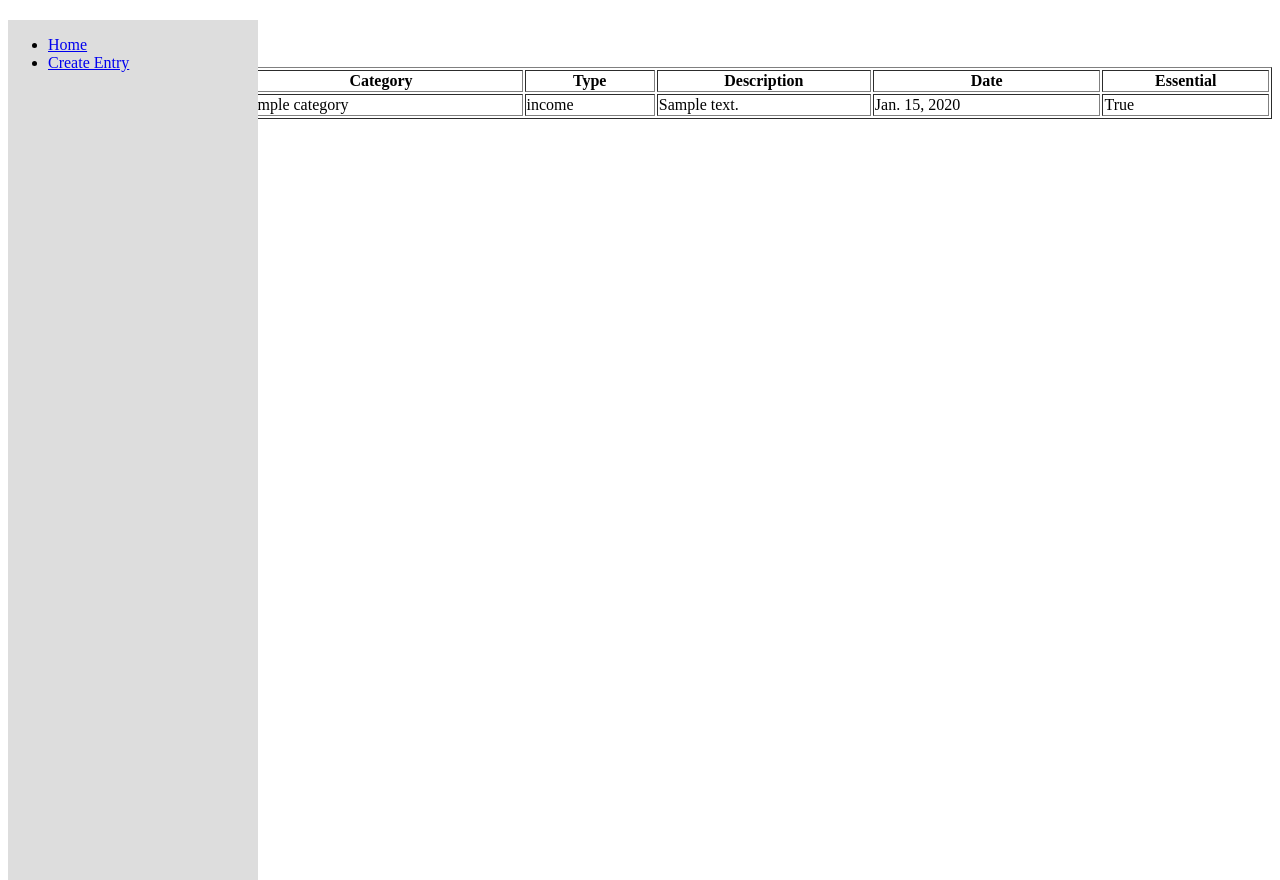
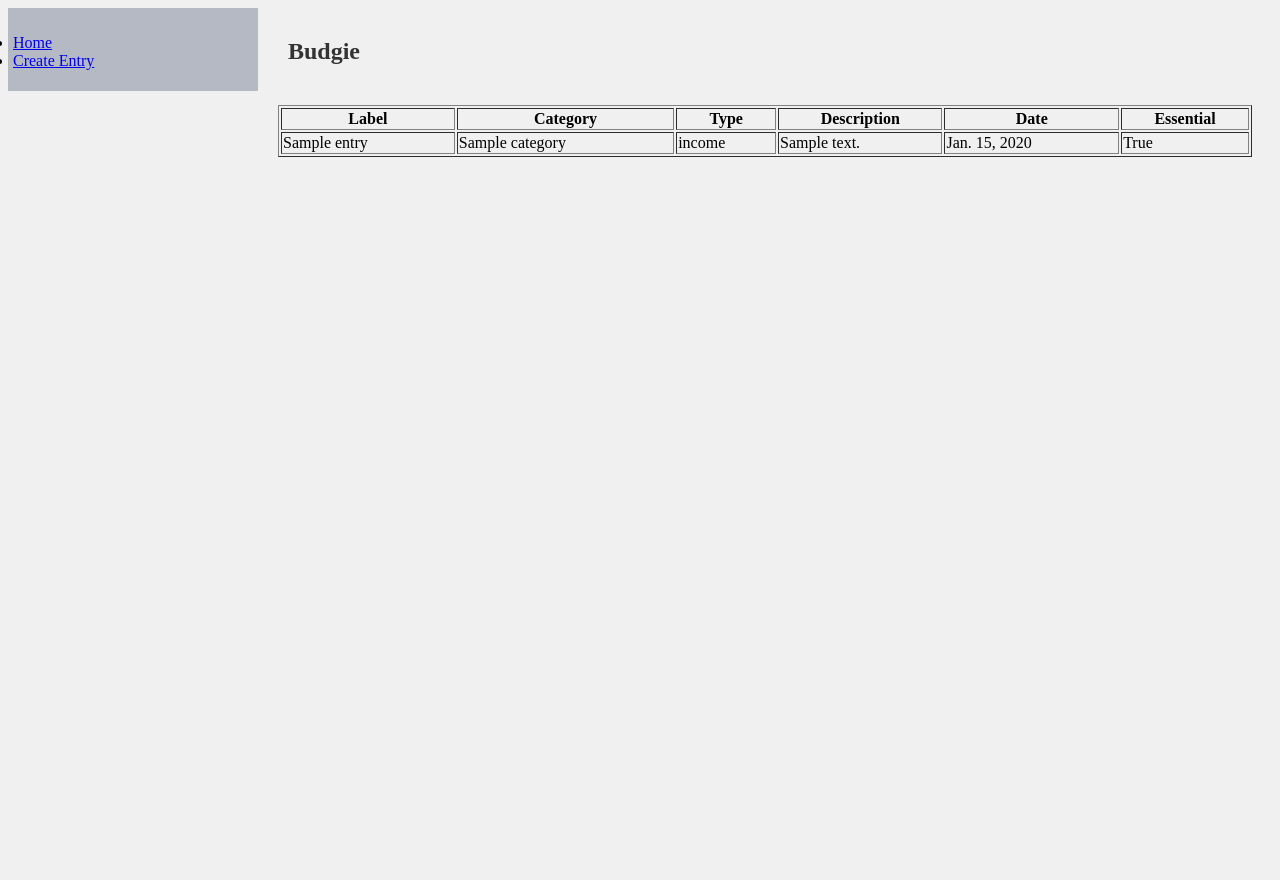
Before and after one commit to Prodge/budgie, a Django app: a page that uses budgie/templates/base.html in a window 1280 px wide. Run offline with Django 3.2, Linux system fonts and the light colour scheme; tables that the repository leaves empty hold one stand-in row (values such as "Sample post"); some libraries are stand-ins or nearby versions.

Commit message:
Style WIP

```diff
--- a/static/css/main.css
+++ b/static/css/main.css
@@ -1,9 +1,47 @@
-#sidebar{
+/*
+ * Budgie main style
+ */
+
+/* Layout formatting */
+
+body {
+    background-color: #F0F0F0;
+}
+
+#sidebar {
     position: fixed;
+    padding-top: 5px;
     width: 250px;
+    /*height: 100%;*/
+    background-color: #B4B9C3;
+}
+
+#heading {
+    margin-left: 250px;
+    padding-top: 10px;
+    padding-left: 30px;
+    width: auto;
+    position: relative;
+}
+
+#content {
+    margin-left: 250px;
     height: 100%;
-    background-color: #ddd;
+    width: auto;
+    position: relative;
+    padding: 20px;
+    overflow: auto;
+    z-index: 1;
 }
-h2{
-    color: #eee;
+
+/* Navigation */
+
+#sidebar ul {
+    padding: 5px;
 }
+
+/* Text formatting */
+
+h2 {
+    color: #333;
+}
```
